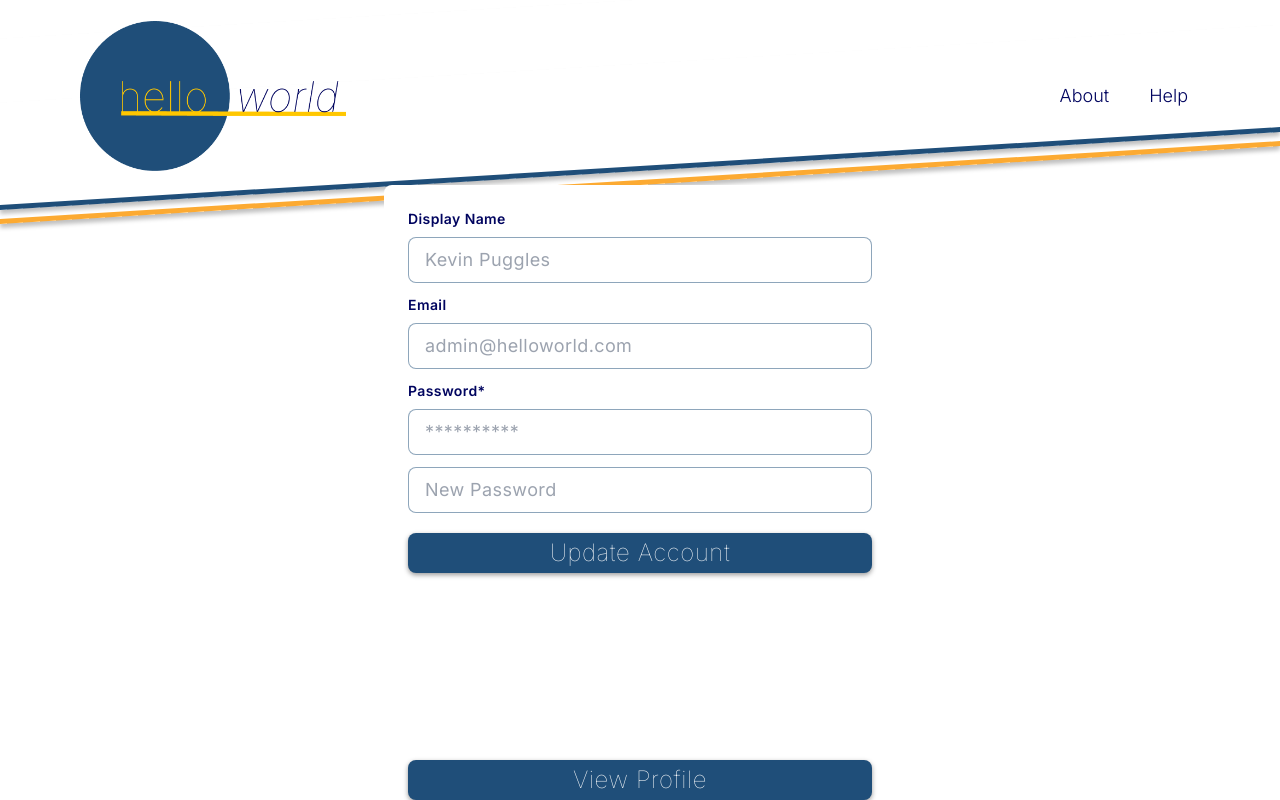
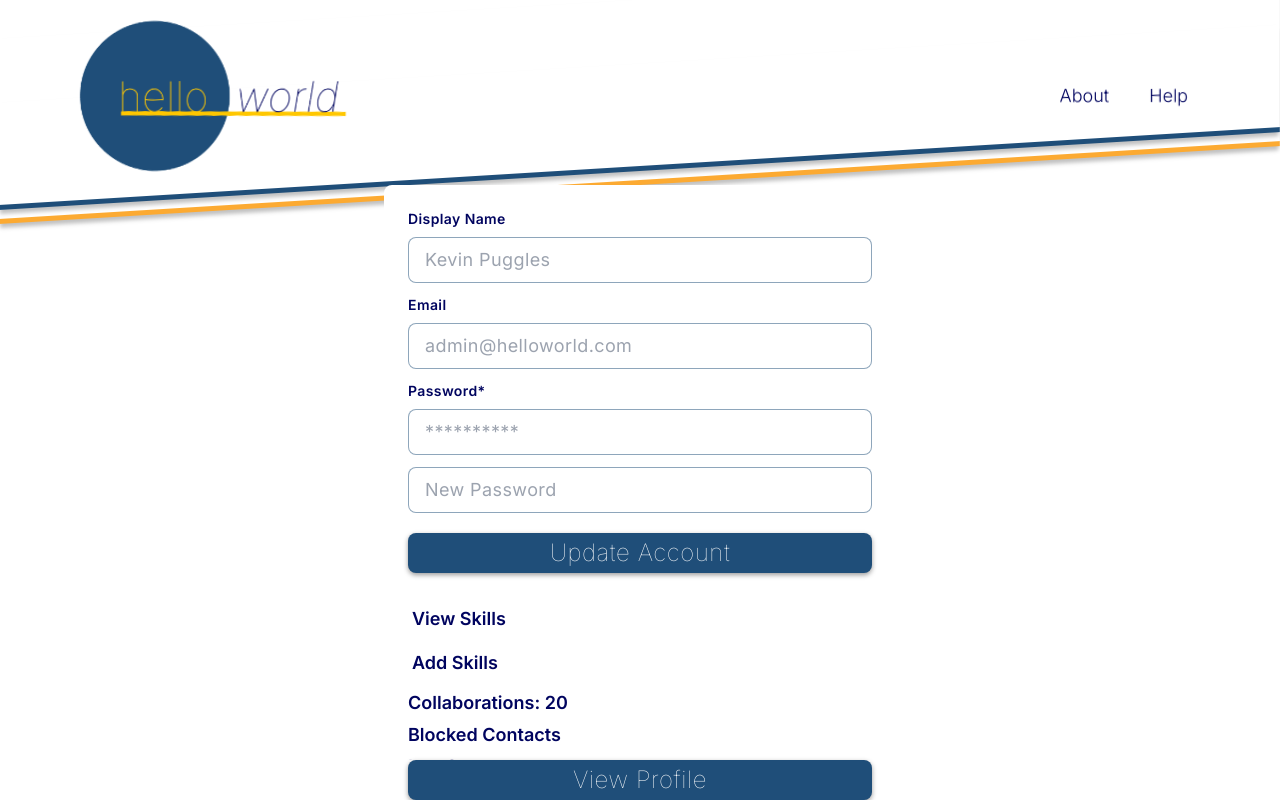
Before and after one commit to ballardingram/hello-world, a React (Create React App) app in the folder client/: page /account in a window 1280 px wide. Built offline with nearby package versions, Linux system fonts and the light colour scheme.

Commit message:
account page has delete and log out skeleton but needs routes

```diff
--- a/client/src/components/Card/index.js
+++ b/client/src/components/Card/index.js
@@ -1,9 +1,14 @@
-import React from 'react';
+import { Fragment, useState } from "react";
+import {
+  Accordion,
+  AccordionHeader,
+  AccordionBody,
+} from "@material-tailwind/react";
 import { Icon } from '@iconify/react';
 import messageCircleOutline from '@iconify/icons-eva/message-circle-outline';
 import bookmarkStar from '@iconify/icons-bi/bookmark-star';
-import ExpandProject from '../Accordian';
-
+import ExpandProject from '../ExpandProject';
+import circlePlusFill from '@iconify/icons-akar-icons/circle-plus-fill';
 
 const Card = () => {
   return (
@@ -13,17 +18,17 @@ const Card = () => {
     <div className='flex flex-col inline p-4 max-w-md bg-white rounded-lg shadow-md' id='card-container'>
       <div>
         <h4
-          className='font-semibold tracking-wide'>
+          className='select-none font-semibold tracking-wide'>
           Project Title
         </h4>
         <h5
-          className='font-light text-sm text-justify leading-4 mb-1'>
+          className='select-none font-light text-sm text-justify leading-4 mb-1'>
           Subheader - This card will contain a project blurb of up to 200 characters.
           Users can click the expand icon to view detailed project information.
         </h5>
         <ExpandProject></ExpandProject>
       </div>
-      <div className='mt-1'>
+      <div className='select-none mt-1'>
         <p className='text-xs font-semibold'>Current Project Needs:</p>
         <ul className='text-xs list-disc list-inside ml-3'>
           <li>Tailwind</li>
@@ -31,7 +36,7 @@ const Card = () => {
         </ul>
       </div>
         <p
-          className='mt-3 font-light text-xs italic'>
+          className='select-none mt-3 font-light text-xs italic'>
           Posted By <span><a href='/'>(DisplayName)</a></span> on (post date and time).
         </p>
       <div className='mt-2 flex justify-between'>
--- /dev/null
+++ b/client/src/components/ExpandAdd/index.js
@@ -0,0 +1,45 @@
+import { Fragment, useState } from "react";
+import {
+  Accordion,
+  AccordionHeader,
+  AccordionBody,
+} from "@material-tailwind/react";
+import { Icon } from '@iconify/react';
+import circlePlusFill from '@iconify/icons-akar-icons/circle-plus-fill';
+
+const ExpandAdd = () => {
+  const [open, setOpen] = useState(0);
+
+  const handleOpen = (value) => {
+    setOpen(open === value ? 0 : value);
+  };
+
+  return (
+    <Fragment>
+      <Accordion open={open === 1} onClick={() => handleOpen(1)}>
+        <div className="flex items-center my-2"><Icon icon={circlePlusFill} height="25" />
+        <AccordionHeader><span className="flex ml-1 text-lg font-semibold">Add Skills</span></AccordionHeader>
+        </div>
+      <AccordionBody>
+        <div className="select-none flex justify-center text-lg my-1">
+          <ul className="list-disc list-inside grid grid-cols-3 tracking-wide font-normal">
+            <li>HTML</li>
+            <li>CSS</li>
+            <li>Tailwind</li>
+            <li>React</li>
+            <li>Git</li>
+            <li>Web API</li>
+            <li>Oauth</li>
+            <li>Passport</li>
+            <li>Express.JS</li>
+            <li>NoSQL</li>
+            <li>Heroku</li>
+          </ul>
+        </div>
+      </AccordionBody>
+      </Accordion>
+    </Fragment>
+  );
+}
+
+export default ExpandAdd;
--- /dev/null
+++ b/client/src/components/ExpandSkills/index.js
@@ -0,0 +1,45 @@
+import { Fragment, useState } from "react";
+import {
+  Accordion,
+  AccordionHeader,
+  AccordionBody,
+} from "@material-tailwind/react";
+import { Icon } from '@iconify/react';
+import circlePlusFill from '@iconify/icons-akar-icons/circle-plus-fill';
+
+const ExpandSkills = () => {
+  const [open, setOpen] = useState(0);
+
+  const handleOpen = (value) => {
+    setOpen(open === value ? 0 : value);
+  };
+
+  return (
+    <Fragment>
+      <Accordion open={open === 1} onClick={() => handleOpen(1)}>
+        <div className="flex items-center my-2"><Icon icon={circlePlusFill} height="25" />
+        <AccordionHeader><span className="flex ml-1 text-lg font-semibold">View Skills</span></AccordionHeader>
+        </div>
+      <AccordionBody>
+        <div className="select-none flex justify-center text-lg my-1">
+          <ul className="list-disc list-inside grid grid-cols-3 tracking-wide font-normal">
+            <li>HTML</li>
+            <li>CSS</li>
+            <li>Tailwind</li>
+            <li>React</li>
+            <li>Git</li>
+            <li>Web API</li>
+            <li>Oauth</li>
+            <li>Passport</li>
+            <li>Express.JS</li>
+            <li>NoSQL</li>
+            <li>Heroku</li>
+          </ul>
+        </div>
+      </AccordionBody>
+      </Accordion>
+    </Fragment>
+  );
+}
+
+export default ExpandSkills;
--- a/client/src/index.css
+++ b/client/src/index.css
@@ -29,6 +29,10 @@ body {
 
 .color-sY {
   color: var(--secondaryYellow);
+}
+
+#danger {
+  color: red;
 }
 
 /* icons start */
--- a/client/src/pages/About.js
+++ b/client/src/pages/About.js
@@ -10,7 +10,7 @@ const About = () => {
       <NavSm></NavSm>
       <NavLg></NavLg>
 
-      <div class="container mx-auto">
+      <div class="select-none container mx-auto">
         <div class="grid grid-cols-1 gap-4 sm:grid-cols-2 pt-10 mt-10 font-thin">
           <p class="p-6 xl:text-5xl lg:text-4xl md:text-2xl sm:text-xl text-4xl text-end tracking-wide" id='about-height'>
             Coder to Coder<br></br>
--- a/client/src/pages/Account.js
+++ b/client/src/pages/Account.js
@@ -2,18 +2,20 @@ import React from 'react';
 import NavSm from '../components/NavSm';
 import NavLg from '../components/NavLg';
 import FooterSm from '../components/FooterSm';
+import ExpandProject from '../components/ExpandProject';
+import ExpandSkills from '../components/ExpandSkills';
+import ExpandAdd from '../components/ExpandAdd';
 
 const Account = () => {
   return (
     <div>
       <div className='flex flex-col h-screen justify-between'>
-
         <div>
           <NavSm></NavSm>
           <NavLg></NavLg>
         </div>
-
-        <div className='flex flex-col h-screen justify-start'>
+        <div className='overflow-y-scroll'>
+          <div className='flex flex-col justify-start'>
             <div className="relative flex flex-col tracking-wide">
               <div className="w-full p-6 m-auto bg-white rounded-lg max-w-lg">
                 <form>
@@ -72,6 +74,7 @@ const Account = () => {
                   </div>
                   <div className='mt-2'>
                     <button
+                      type='submit'
                       className='w-full py-1 mt-2 tracking-wide text-white rounded-lg text-2xl font-thin'
                       id='form-btn'>
                         Update Account
@@ -82,18 +85,50 @@ const Account = () => {
             </div>
           </div>
 
-        <div>
+          <div className='flex justify-center'>
+            <div className="w-full px-6 max-w-lg">
+              <div className='w-full'>
+                <ExpandSkills></ExpandSkills>
+              </div>
+              <div className='w-full'>
+                <ExpandAdd></ExpandAdd>
+              </div>
+              <div className='w-full text-lg font-semibold my-1'>
+                Collaborations: 20
+              </div>
+              <div className='w-full text-lg font-semibold my-1'>
+                Blocked Contacts
+              </div>
+              <div className='w-full text-lg font-semibold my-1'>
+                <button
+                  type='submit'
+                  >
+                  <a href='/login'>Log Out</a>
+                </button>
+              </div>
+              <div className='w-full text-lg font-semibold my-1'>
+                <button
+                  type='submit'
+                  id='danger'>
+                  <a href='/login'>Delete Account</a>
+                </button>
+              </div>
+            </div>
+          </div>
+        </div>
+
         <div className="flex justify-center">
           <div className="w-full px-6 bg-white rounded-lg max-w-lg">
             <button
+              type='button'
               className='w-full px-1 py-1 tracking-wide text-white rounded-lg text-2xl font-thin'
               id='form-btn'>
-                View Profile
+              <a href='/'>View Profile</a>
             </button>
           </div>
         </div>
+
         <FooterSm></FooterSm>
-        </div>
 
       </div>
     </div>
--- a/client/src/pages/NoMatch.js
+++ b/client/src/pages/NoMatch.js
@@ -6,7 +6,7 @@ import Carousel from '../components/Carousel';
 const NoMatch = () => {
   return (
 
-<div className='grid h-screen place-items-center'>
+<div className='select-none grid h-screen place-items-center'>
   {/* <Carousel /> */}
   <div className="page_404">
     <div className="container mx-auto">
```
Also changed, not shown: client/src/components/ExpandProject/index.js (renamed from client/src/components/Accordian/index.js). Lines whose indentation alone changed are shown as unchanged.
